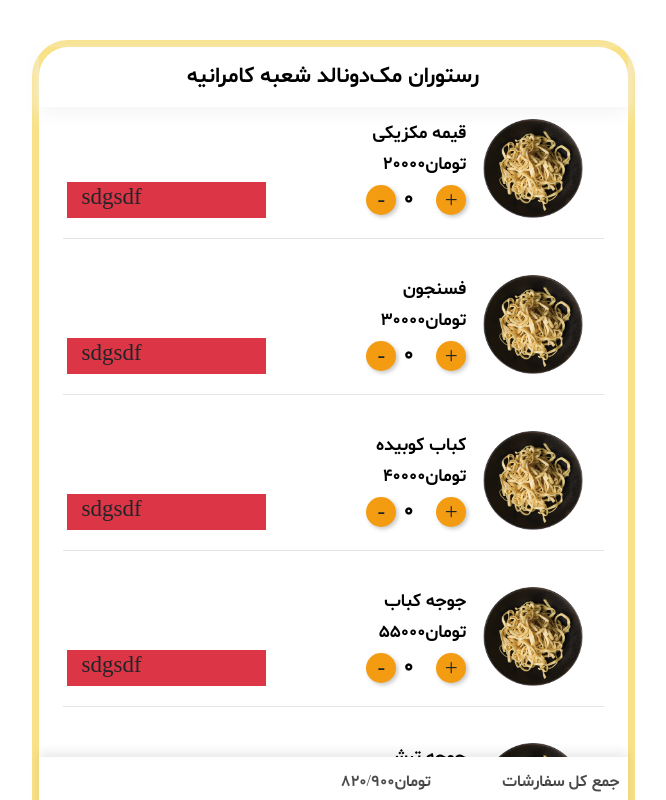
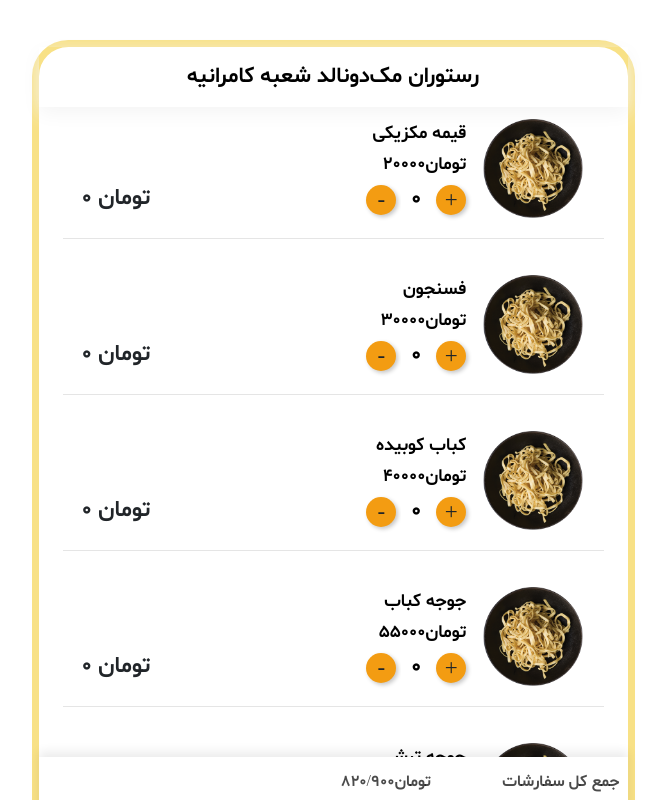
Before and after one commit to mohamadrezaDakhili/Bill-Generator, a React (Create React App) app: page / in a window 1280 px wide. Shown: the top 800 px of the page, without its empty margins (307-973 px from the left). Built offline with nearby package versions, Linux system fonts and the light colour scheme.

Commit message:
total price

```diff
--- a/src/App.css
+++ b/src/App.css
@@ -115,9 +115,21 @@
   margin-right: 5px;
   border-radius: 50%;
   box-shadow: 2px 2px 4px rgba(0, 0, 0, 0.226);
+  cursor: pointer;
 }
 .minus:active {
   box-shadow: 0px 0px;
+}
+
+input::-webkit-outer-spin-button,
+input::-webkit-inner-spin-button {
+  -webkit-appearance: none;
+  margin: 0;
+}
+
+/* Firefox */
+input[type="number"] {
+  -moz-appearance: textfield;
 }
 
 .plus {
@@ -127,6 +139,7 @@
   margin-left: 5px;
   border-radius: 50%;
   box-shadow: 2px 2px 4px rgba(0, 0, 0, 0.226);
+  cursor: pointer;
 }
 .plus:active {
   box-shadow: 0px 0px;
--- a/src/count.js
+++ b/src/count.js
@@ -1,7 +1,7 @@
 import React, { useState } from "react";
 import "./App.css";
 
-function Count() {
+function Count(props) {
   const [value, setValue] = useState(0);
   function plus() {
     setValue(value + 1);
@@ -16,6 +16,7 @@
       setValue(0);
     }
   }
+  props.setInputVal(value);
 
   return (
     <div className="col-6">
--- a/src/item-food.js
+++ b/src/item-food.js
@@ -1,10 +1,13 @@
-import React from "react";
+import React, { useState } from "react";
 import "./App.css";
 import imgFood from "./img-food.png";
 // import $ from "jquery";
 import Count from "./count";
+import TotalPrice from "./total-price";
 
 function ItemFood(props) {
+  const [inputVal, setInputVal] = useState(0);
+
   return (
     <div className="px-4 py-2">
       <div id="box-item-food" className="row align-items-end p-1 m-0">
@@ -18,8 +21,8 @@
             </div>
             <div className="col-12">
               <div className="row justify-content-between txt-price">
-                <div className="col-6 bg-danger">sdgsdf</div>
-                <Count />
+                <TotalPrice inputVal={inputVal} price={props.price} />
+                <Count setInputVal={setInputVal} />
               </div>
             </div>
           </div>
--- /dev/null
+++ b/src/total-price.js
@@ -0,0 +1,11 @@
+import React, { useState } from "react";
+import "./App.css";
+
+function TotalPrice(props) {
+  console.log(props.price);
+  let totalPrice = props.price * props.inputVal;
+
+  return <div className="col-6">{totalPrice} تومان</div>;
+}
+
+export default TotalPrice;
```
